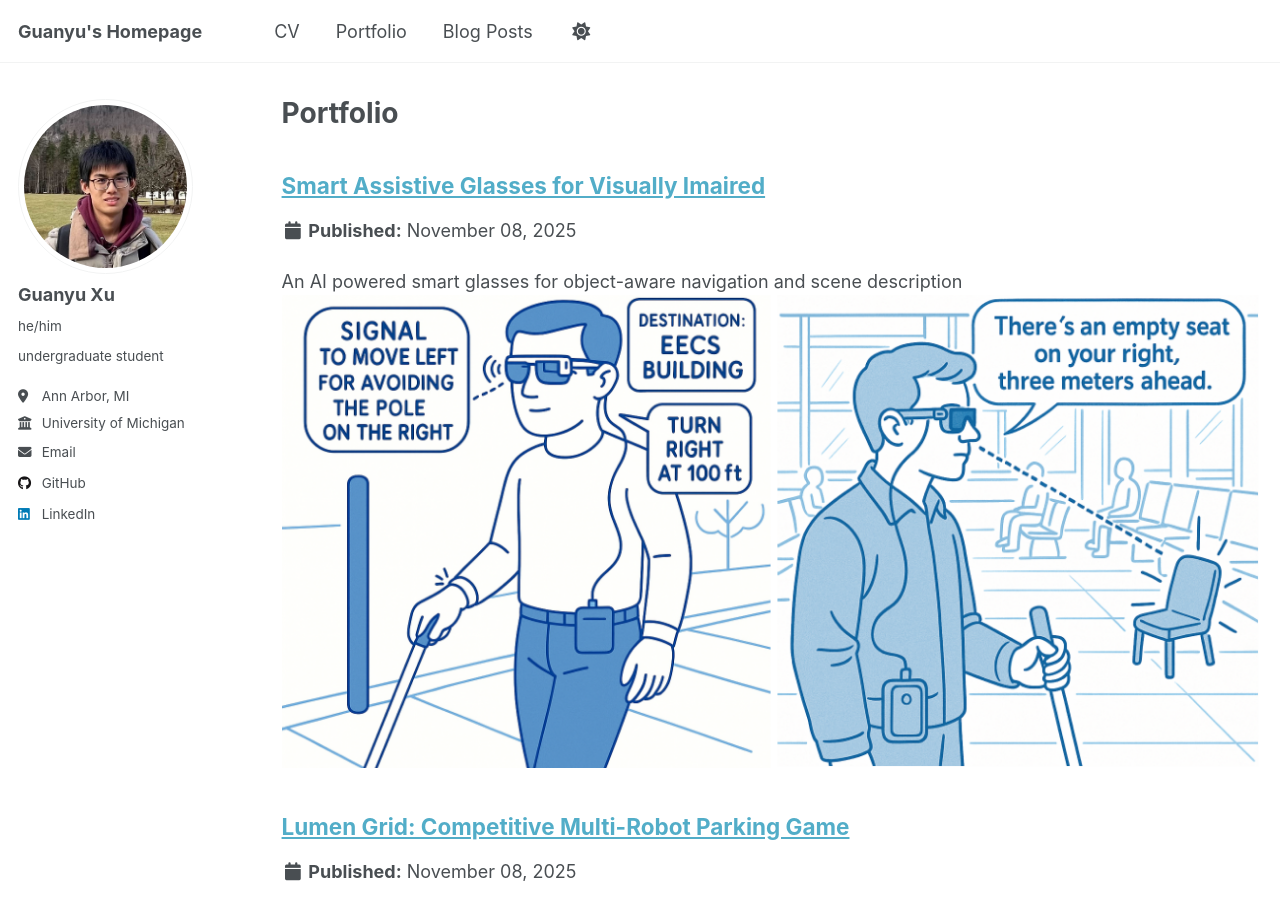
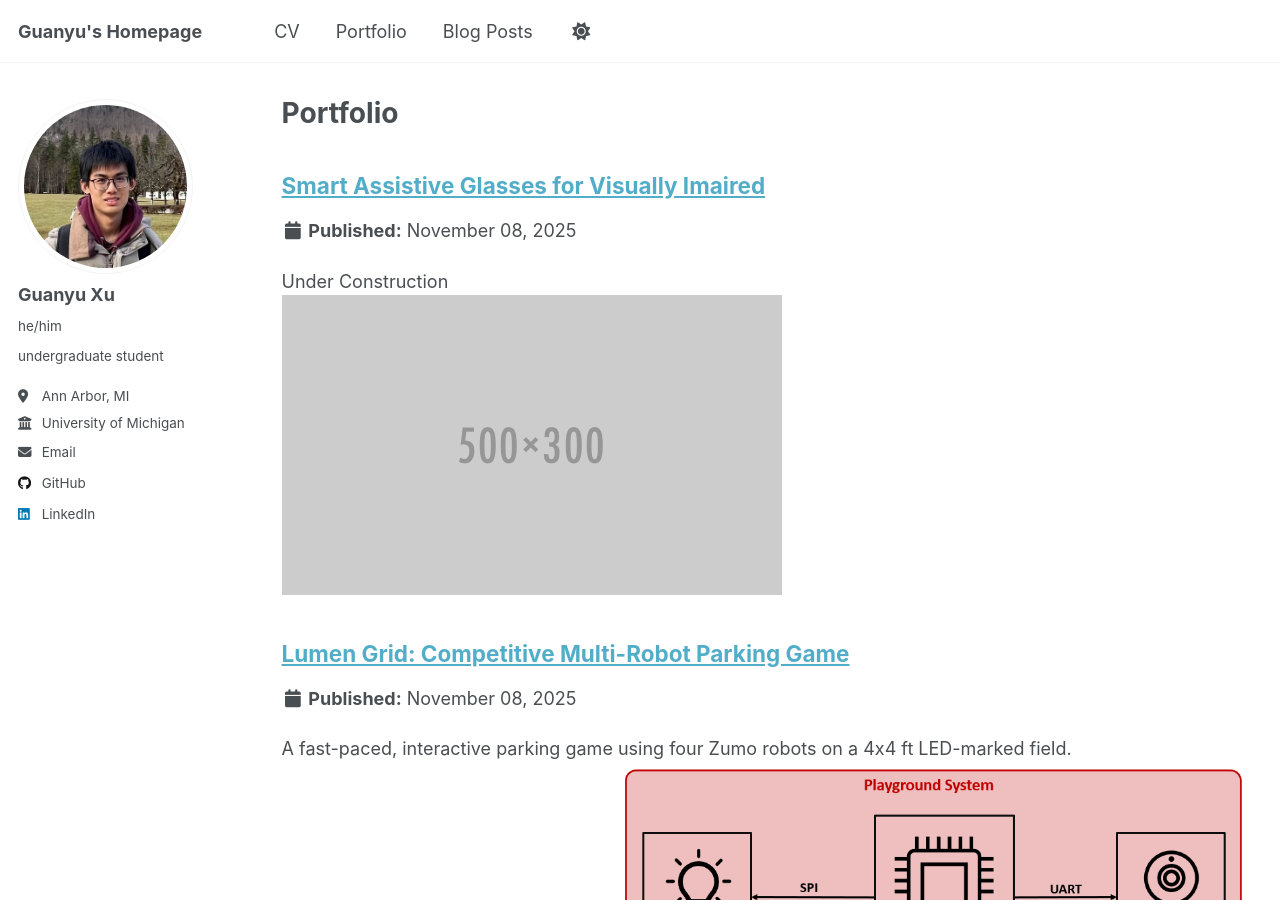
Before and after one commit to XuGuaaaanyu/XuGuaaaanyu.github.io, a Jekyll site: the page built from _pages/portfolio.html, in a window 1280 px wide and 900 px high. Built offline with Jekyll 4.4.1, drawn with Linux system fonts in a browser that asks for light colours; a script that is not in the unit is left out.

Commit message:
update glasses

```diff
--- a/_portfolio/portfolio-1.md
+++ b/_portfolio/portfolio-1.md
@@ -1,6 +1,6 @@
 ---
 title: "Smart Assistive Glasses for Visually Imaired"
-excerpt: "An AI powered smart glasses for object-aware navigation and scene description <br/><img src='/images/glass/cover.png'>"
+excerpt: "Under Construction <br/><img src='/images/500x300.png'>"
 collection: portfolio
 ---
 
```
